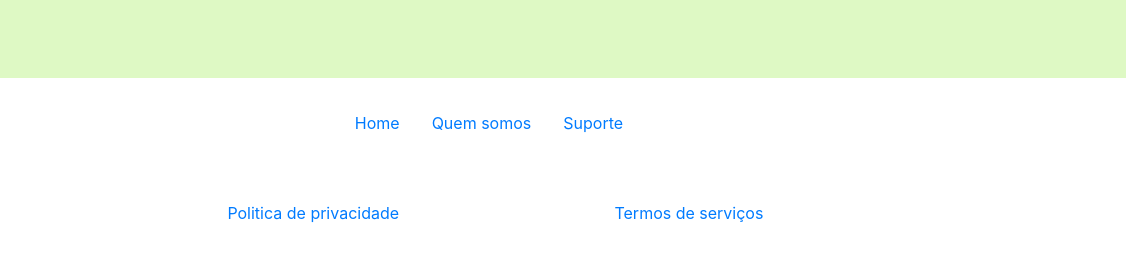
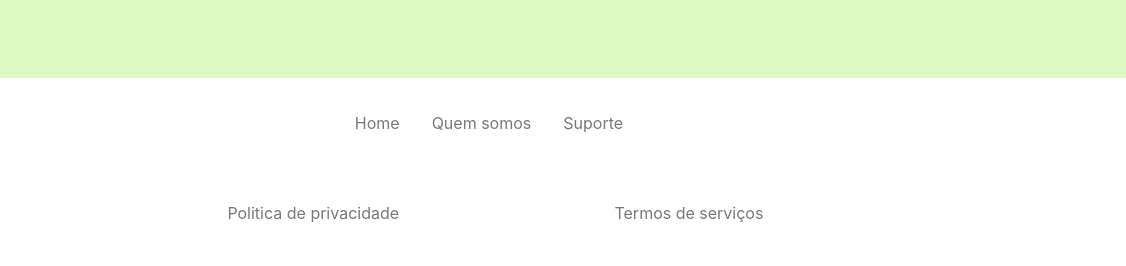
Before and after one commit to ExtraProjects860/Project-Financial-Management, a plain HTML site: page project/VIEW/index.html in a window 1280 px wide. Shown: the part 2684-2950 px from the top of the page, 154-1280 px from the left. Drawn offline with nearby package versions, Linux system fonts and the light colour scheme.

Commit message:
atualização na Landing Page
Mudando as cores em algumas partes da Landing Page

```diff
--- a/project/VIEW/index.html
+++ b/project/VIEW/index.html
@@ -245,13 +245,13 @@
             <div class="menuFooter">
           <ul class="nav">
             <li class="nav-item">
-              <a class="nav-link active" aria-current="page" href="#">Home</a>
+              <a class="nav-link active" aria-current="page" href="#" style="color: #787878;">Home</a>
             </li>
             <li class="nav-item">
-              <a class="nav-link" href="#">Quem somos</a>
+              <a class="nav-link" href="#" style="color: #787878;">Quem somos</a>
             </li>
             <li class="nav-item">
-              <a class="nav-link" href="#">Suporte</a>
+              <a class="nav-link" href="#" style="color: #787878;">Suporte</a>
             </li>
           </ul>
         </div>
@@ -260,8 +260,8 @@
               <a class="navbar-brand" href="#">
                 <img src="../IMG/logo.png.jpeg" alt="Bootstrap" width="30" height="24">
               </a>
-              <a href="#" style="margin-left: 19%;">Politica de privacidade</a>
-              <a href="" style="margin-left: 19%;">Termos de serviços</a>
+              <a href="#" style="margin-left: 19%; color: #787878;">Politica de privacidade</a>
+              <a href="" style="margin-left: 19%; color: #787878;">Termos de serviços</a>
               <button class="btn btn-outline-success me-2" type="button" style="margin-left: 8%;">Começe gratuitamente!</button>
               <p>@Tecnologicos.Inc</p>
         </div>
```
